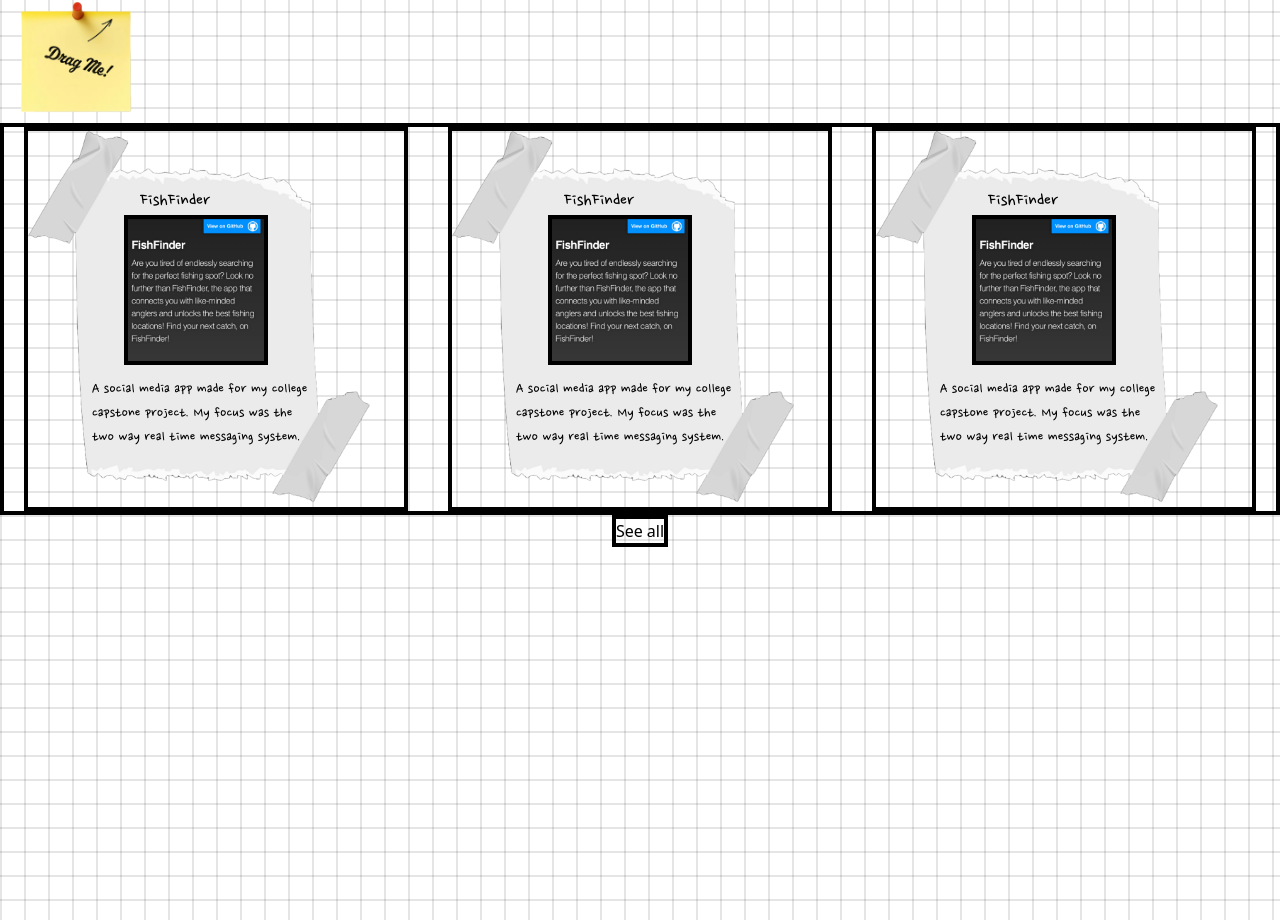
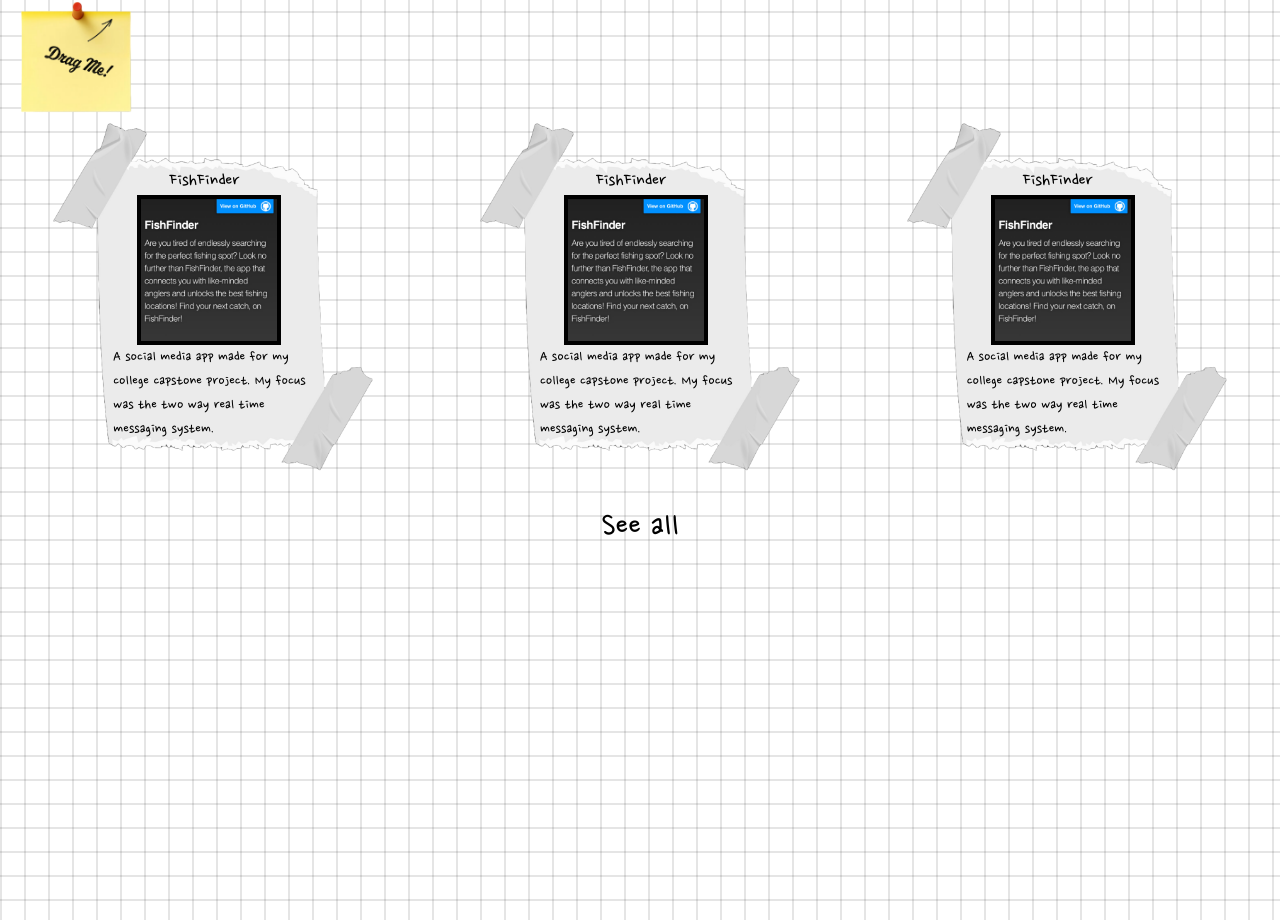
Before and after one commit to IsaacNetti/ReactPortfolioWebsite, a React (Vite) app: page / in a window 1280 px wide. Shown: the part 997-1917 px from the top of the page. Built offline with nearby package versions, Linux system fonts and the light colour scheme.

Commit message:
removing borders

```diff
--- a/src/Components/Projects.tsx
+++ b/src/Components/Projects.tsx
@@ -3,33 +3,33 @@ export default function Projects() {
 
     return(
         <>
-        <div id="projects" className='lg:flex justify-around border-4 border-black font-display'>
-            <a href="">
-            <div className='bg-paperProject bg-contain bg-no-repeat border-4 border-black m-auto h-96 min-w-96 max-w-96 md:w-1/3'>
-                <h2 className="w-min ml-28 mt-14 text-xl">FishFinder</h2>
-                <img src="src\assets\images\fishFinder.jpeg" alt="" className=" border-4 border-black ml-24 w-36"/>
-                <p className="ml-16 mr-24 mt-3">A social media app made for my college capstone project. My focus was the two way real time messaging system.</p>
+        <div id="projects" className='lg:flex justify-around font-display'>
+            <a href="https://github.com/SCCapstone">
+            <div className='bg-paperProject bg-contain bg-no-repeat p-1 m-auto h-96 min-w-80 max-w-80 md:w-1/3'>
+                <h2 className="w-min ml-28 mt-10 text-xl">FishFinder</h2>
+                <img src="src\assets\images\fishFinder.jpeg" alt="" className=" border-4 border-black ml-20 w-36"/>
+                <p className="ml-14 mr-14 ">A social media app made for my college capstone project. My focus was the two way real time messaging system.</p>
             </div>
             </a>
 
             <a href="">
-            <div className='bg-paperProject bg-contain bg-no-repeat border-4 border-black m-auto h-96 min-w-96 max-w-96 md:w-1/3'>
-                <h2 className="w-min ml-28 mt-14 text-xl">FishFinder</h2>
-                <img src="src\assets\images\fishFinder.jpeg" alt="" className=" border-4 border-black ml-24 w-36"/>
-                <p className="ml-16 mr-24 mt-3">A social media app made for my college capstone project. My focus was the two way real time messaging system.</p>
+            <div className='bg-paperProject bg-contain bg-no-repeat p-1 m-auto h-96 min-w-80 max-w-80 md:w-1/3'>
+                <h2 className="w-min ml-28 mt-10 text-xl">FishFinder</h2>
+                <img src="src\assets\images\fishFinder.jpeg" alt="" className=" border-4 border-black ml-20 w-36"/>
+                <p className="ml-14 mr-14 ">A social media app made for my college capstone project. My focus was the two way real time messaging system.</p>
             </div>
             </a>
 
             <a href="">
-            <div className='bg-paperProject bg-contain bg-no-repeat border-4 border-black m-auto h-96 min-w-96 max-w-96 md:w-1/3'>
-                <h2 className="w-min ml-28 mt-14 text-xl">FishFinder</h2>
-                <img src="src\assets\images\fishFinder.jpeg" alt="" className=" border-4 border-black ml-24 w-36"/>
-                <p className="ml-16 mr-24 mt-3">A social media app made for my college capstone project. My focus was the two way real time messaging system.</p>
+            <div className='bg-paperProject bg-contain bg-no-repeat p-1 m-auto h-96 min-w-80 max-w-80 md:w-1/3'>
+                <h2 className="w-min ml-28 mt-10 text-xl">FishFinder</h2>
+                <img src="src\assets\images\fishFinder.jpeg" alt="" className=" border-4 border-black ml-20 w-36"/>
+                <p className="ml-14 mr-14 ">A social media app made for my college capstone project. My focus was the two way real time messaging system.</p>
             </div>
             </a>
 
         </div>
-        <a href="https://isaacnetti.github.io/projects.html"><p className="w-min text-nowrap m-auto border-4 border-black">See all</p></a>
+        <a href="https://isaacnetti.github.io/projects.html"><p className=" font-display w-min text-nowrap m-auto text-4xl">See all</p></a>
         </>
     )
 }
```
